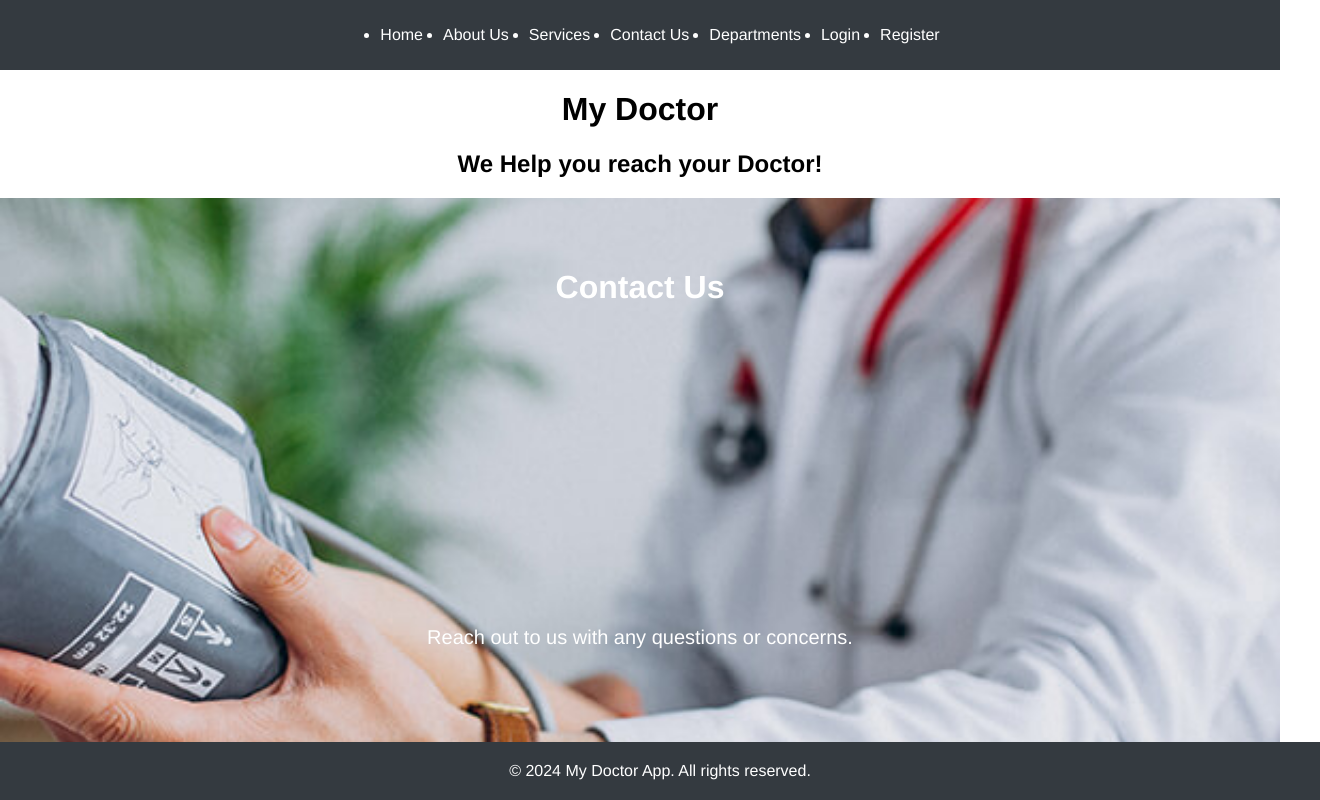
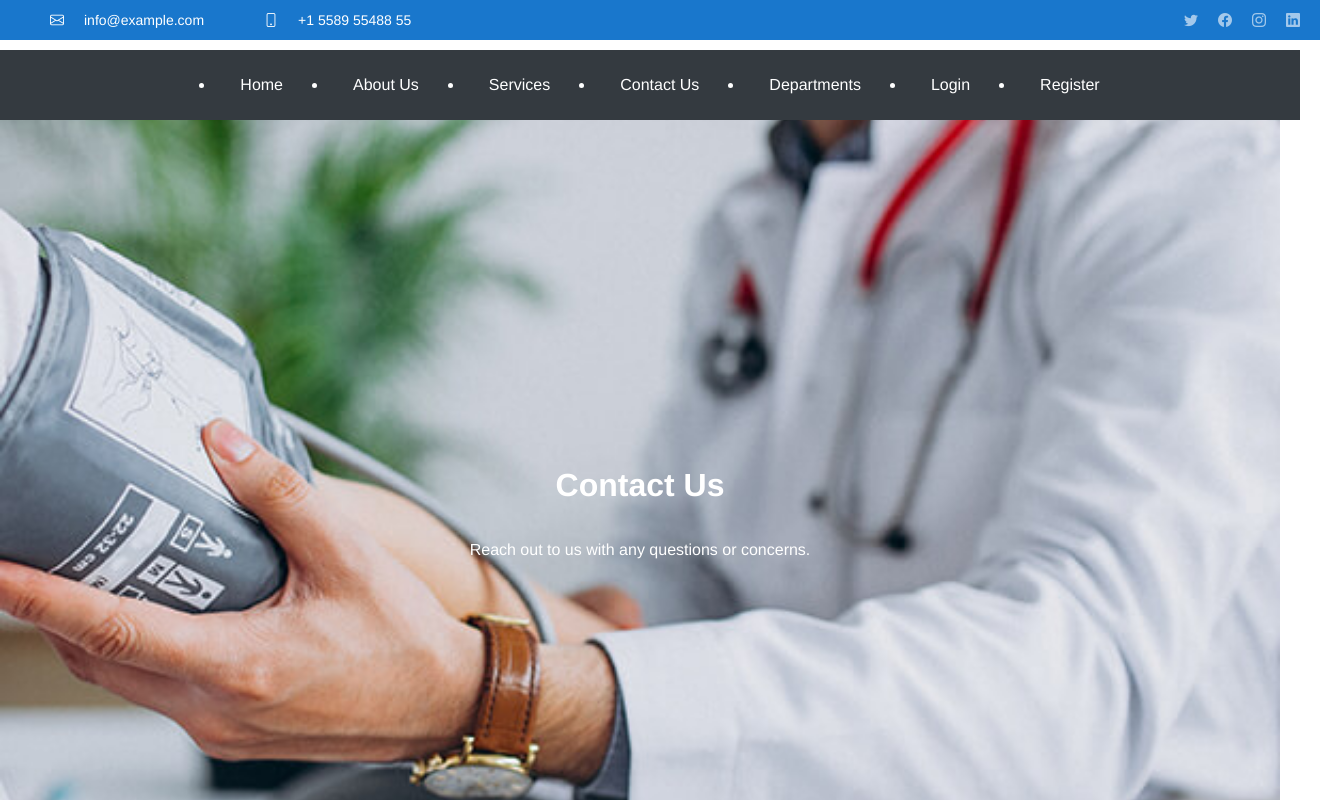
Before and after one commit to mena5800/My-Doctor, a React app: page /contact in a window 1280 px wide. Shown: the top 800 px of the page, 1320 px wide, since content can reach past the window. Built offline with nearby package versions, Linux system fonts and the light colour scheme.

Commit message:
some advanced designs

```diff
--- a/package.json
+++ b/package.json
@@ -9,6 +9,7 @@
         "axios": "^1.7.4",
         "base-64": "^1.0.0",
         "bcryptjs": "^2.4.3",
+        "bootstrap-icons": "^1.11.3",
         "bull": "^3.19.0",
         "chai-http": "^4.3.0",
         "connect-redis": "^5.2.0",
--- a/src/App.css
+++ b/src/App.css
@@ -1,14 +1,92 @@
 /* General styles */
-html {
+html, body {
+    margin: 0;
+    padding: 0;
     font-family: Helvetica, sans-serif;
 }
+/* Uppermost Strip (Contact Info) */
+#topbar {
+    background-color: #1977cc; /* Accent color */
+    height: 40px;
+    display: flex;
+    align-items: center;
+    justify-content: space-between;
+    padding: 0 20px;
+    font-size: 14px;
+    color: white;
+    position: fixed;
+    top: 0;
+    width: 100%;
+    z-index: 1000;
+}
 
+#topbar .contact-info {
+    display: flex;
+    align-items: center;
+    padding: 0 10px;
+}
+
+#topbar .contact-info i {
+    margin: 0 10px;
+    font-style: normal;
+    padding: 0 10px;
+}
+
+#topbar .contact-info a {
+    color: white;
+    padding: 0 10px;
+    text-decoration: none;
+    margin: 0 10px;
+}
+#topbar span{
+    margin: 0 10px;
+    font-style: normal;
+    padding: 0 10px;
+}
+
+#topbar .social-links {
+    display: flex;
+    align-items: center;
+}
+
+#topbar .social-links a {
+    color: rgba(255, 255, 255, 0.6);
+    margin-left: 20px;
+    transition: color 0.3s;
+}
+
+#topbar .social-links a:hover {
+    color: white;
+}
+
+/* Header strip styles */
 #wlc {
-    text-align: center;
+    background-color: #f8f9fa;
+    color: #007bff;
+    padding: 10px 20px;
+    display: flex;
+    justify-content: center;
+    align-items: center;
+    position: fixed;
+    top: 0;
+    width: 100%;
+    z-index: 1000;
 }
-body {
+
+#wlc h1 {
     margin: 0;
-    padding: 0;
+    font-size: 24px;
+    font-weight: bold;
+}
+
+#wlc h2 {
+    margin: 0;
+    font-size: 18px;
+    font-weight: normal;
+}
+
+#wlc h1, #wlc h2 {
+    margin: 0 15px;
 }
 
 /* Navbar styles */
@@ -19,6 +97,10 @@ body {
     padding: 10px;
     background-color: #343a40;
     color: white;
+    position: fixed;
+    top: 50px; /* Adjust according to the height of your header strip */
+    width: 100%;
+    z-index: 1000;
 }
 
 .navbar ul {
@@ -29,6 +111,11 @@ body {
 .navbar li a {
     color: white;
     text-decoration: none;
+    margin: 0 25px;
+}
+
+.app-container {
+    margin-top: 110px; /* Add enough top margin to accommodate the fixed header and navbar */
 }
 
 /* Hero Section */
@@ -36,7 +123,7 @@ body {
     background-image: url('./img/hero-bg.jpg');
     background-size: cover;
     background-position: center;
-    height: 700px;  /* Adjusted height */
+    height: 700px;
     display: flex;
     align-items: center;
     justify-content: center;
@@ -46,11 +133,12 @@ body {
 
 #hero h1 {
     font-size: 48px;
-    margin: 0;
+    margin: 0 15px;
 }
 
 #hero p {
     font-size: 24px;
+    padding-top: 7px;
 }
 
 /* About Us Section */
@@ -58,7 +146,7 @@ body {
     background-image: url('./img/about.jpg');
     background-size: cover;
     background-position: center;
-    height: 700px;  /* Adjusted height */
+    height: 700px;
     padding: 50px 20px;
     text-align: center;
     color: white;
@@ -83,7 +171,7 @@ body {
     background-image: url('./img/departments-1.jpg');
     background-size: cover;
     background-position: center;
-    height: 700px;  /* Adjusted height */
+    height: 700px;
     padding: 50px 20px;
     text-align: center;
     color: white;
@@ -108,7 +196,7 @@ body {
     background-image: url('./img/departments-3.jpg');
     background-size: cover;
     background-position: center;
-    height: 700px;  /* Adjusted height */
+    height: 700px;
     padding: 50px 20px;
     text-align: center;
     color: white;
@@ -117,49 +205,12 @@ body {
     justify-content: center;
 }
 
-#contact h2 {
-    margin-bottom: 20px;
-    font-size: 32px;
-}
-
-#contact p {
-    font-size: 20px;
-    max-width: 800px;
-    margin: auto;
-}
-
-/* Departments Section */
-#departments-page {
-    background-image: url('./img/departments-2.jpg');
-    background-size: cover;
-    background-position: center;
-    height: 700px;  /* Adjusted height */
-    padding: 50px 20px;
-    text-align: center;
-    color: white;
-    display: flex;
-    flex-direction: column;
-    justify-content: center;
-}
-
-#departments-page h2 {
-    margin-bottom: 20px;
-    font-size: 32px;
-}
-
-#departments-page p {
-    font-size: 20px;
-    max-width: 800px;
-    margin: auto;
-}
-
 /* Footer */
 .app-footer {
     background-color: #343a40;
     color: white;
     text-align: center;
     padding: 20px;
-    position: fixed;
     bottom: 0;
     width: 100%;
 }
--- a/src/App.js
+++ b/src/App.js
@@ -14,6 +14,8 @@ import DoctorProfile from './DoctorProfile'; // Import DoctorProfile
 import * as authService from './authService';
 import './App.css';
 import DepartmentDoctors from './DepartmentDoctors';
+import 'bootstrap-icons/font/bootstrap-icons.css';
+
 
 // Main page component combining all sections except Departments
 const MainPage = () => {
@@ -60,29 +62,30 @@ function App() {
 
     return (
         <Router>
+            <div className="header-strip">
+                <div id="topbar">
+                    <div class="contact-info">
+                        <i class="bi bi-envelope"><a href="mailto:info@example.com">info@example.com</a></i>
+                        <i class="bi bi-phone"><span>+1 5589 55488 55</span></i>
+                    </div>
+                    <div class="social-links">
+                        <a href="#" class="twitter"><i class="bi bi-twitter"></i></a>
+                        <a href="#" class="facebook"><i class="bi bi-facebook"></i></a>
+                        <a href="#" class="instagram"><i class="bi bi-instagram"></i></a>
+                        <a href="#" class="linkedin"><i class="bi bi-linkedin"></i></a>
+                    </div>
+                </div>
+            </div>
+
             <Navbar />
             <div className="app-container">
-                <header>
-                    <div id="wlc">
-                        <h1>My Doctor</h1>
-                        <h2>We Help you reach your Doctor!</h2>
-                    </div>
-                    {isAuthenticated && (
-                        <>
-                            <div id="wlcmsg">
-                                <p>Welcome back, {currentUser?.name}</p>
-                                <button onClick={handleLogout}>Logout</button>
-                            </div>
-                        </>
-                    )}
-                </header>
                 <Routes>
                     <Route path="/" element={<MainPage />} />
                     <Route path="/about" element={<About />} />
                     <Route path="/services" element={<Services />} />
                     <Route path="/contact" element={<Contact />} />
                     <Route path="/departments" element={<Departments />} />
-                    <Route path="/doctors/:department" element={<DepartmentDoctors/>} />
+                    <Route path="/doctors/:department" element={<DepartmentDoctors />} />
                     <Route path="/login" element={
                         isAuthenticated ?
                         (currentUser?.role === 'doctor' ? <DoctorProfile currentUser={currentUser} /> : <PatientProfile currentUser={currentUser} />)
```
Also changed, not shown: 1 other file (tests, documents, lock files or other folders).
